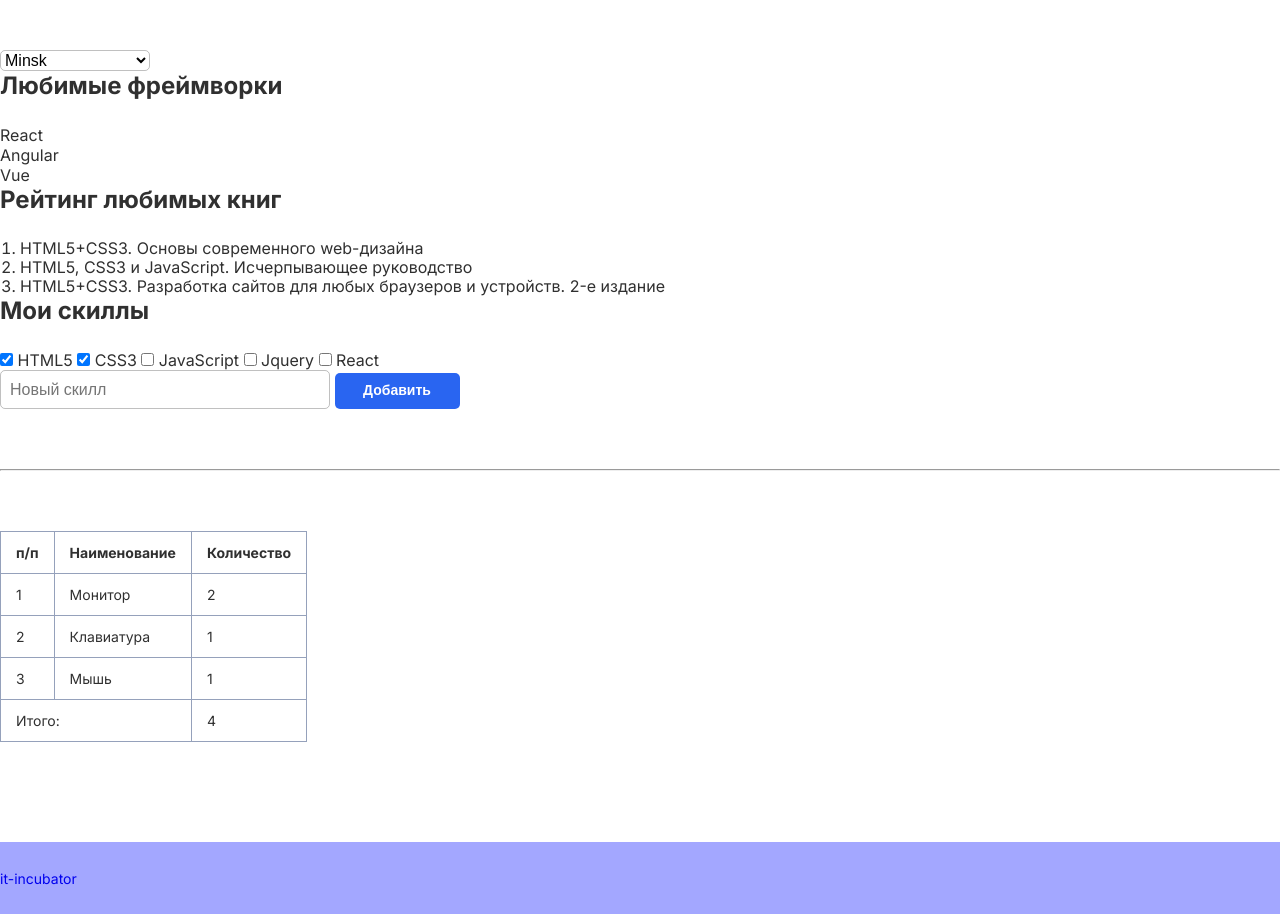
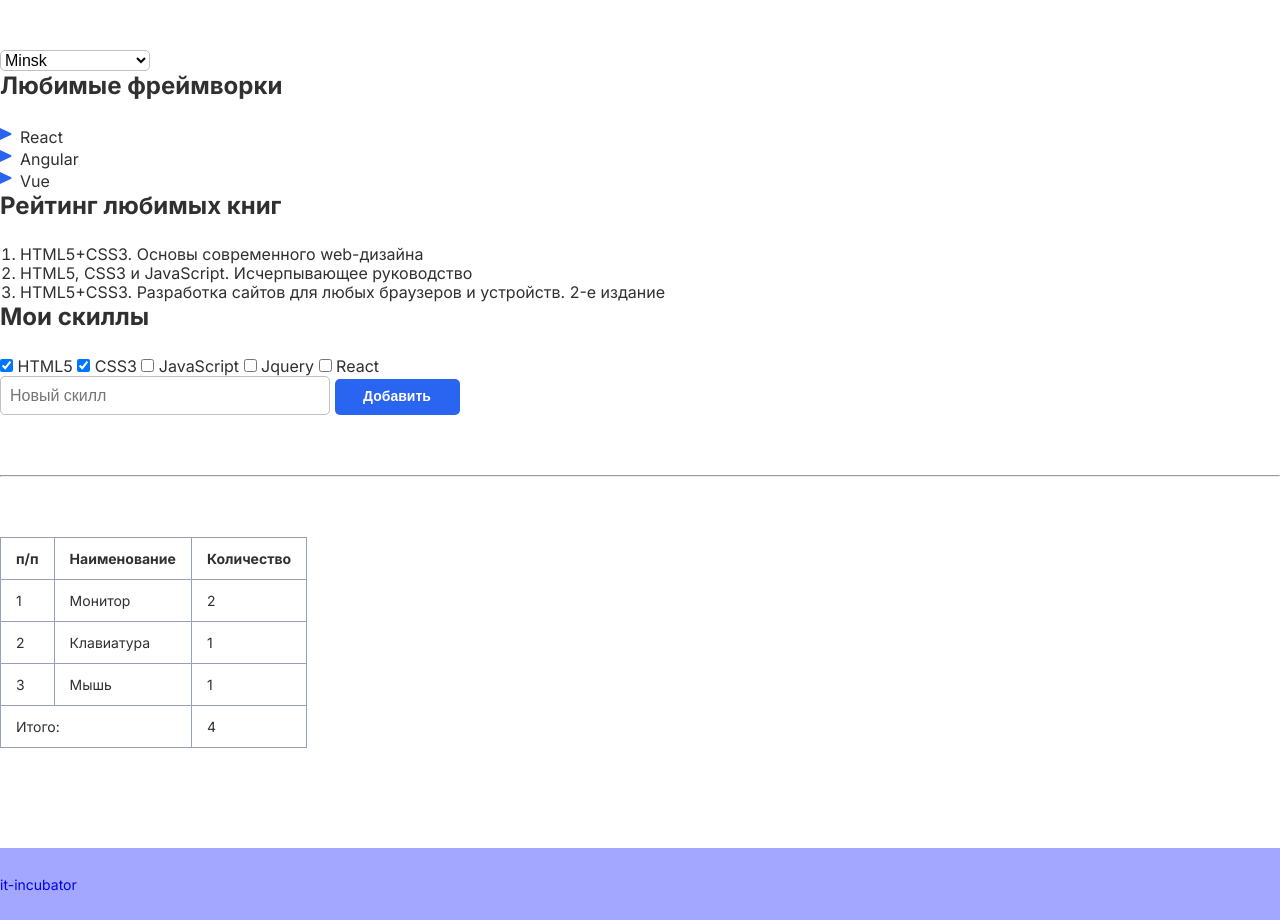
Before and after one commit to VeronikaZenchik/2-hw-with-auto-test-html-css-main, a plain HTML site: page index.html in a window 1280 px wide. Shown: the part 920-1840 px from the top of the page. Drawn offline with Linux system fonts and the light colour scheme.

Commit message:
homework-11attempt

```diff
--- a/index.html
+++ b/index.html
@@ -30,7 +30,7 @@
 
         <div>
             <h2 class="section-title" data-cy="hw2-section-title-pre">Любимые фреймворки</h2>
-            <ul class="" data-cy="hw2-frameworks-list-pre">
+            <ul class="skills-list" data-cy="hw2-frameworks-list-pre">
                 <li>React</li>
                 <li>Angular</li>
                 <li>Vue</li>
--- a/style.css
+++ b/style.css
@@ -81,10 +81,10 @@ select {
     margin-bottom: 25px;
 }
 
-. {
+.skills-list {
     /* Стили для маркированного списка во второй секции */
     list-style-image: url("./accets/images/solar_map-arrow-up-bold.svg");
-    padding: 0px 20px;
+    padding: 0 20px;
     font-size: 16px;
     font-weight: 400;
     line-height: 19px;
```
